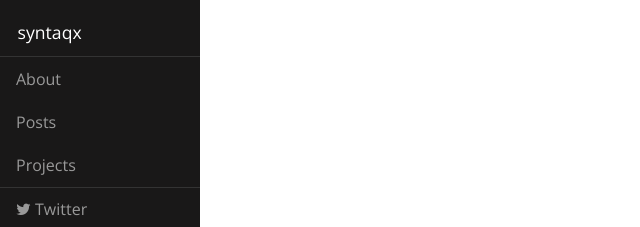
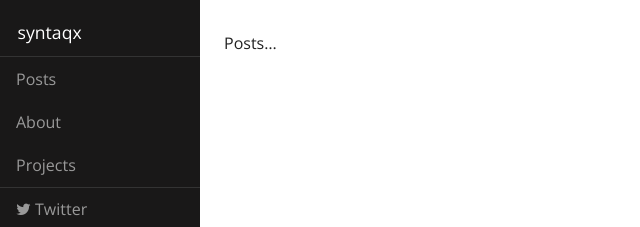
Before and after one commit to syntaqx/syntaqx.github.io, a Jekyll site: the page built from index.md, in a window 1280 px wide. Shown: the top 227 px of the page, without its empty margins (0-640 px from the left). Built offline with Jekyll 4.4.1, drawn with Linux system fonts in a browser that asks for light colours; nearby versions of some CDN libraries; Markdown is read by kramdown in place of the engine named in the settings.

Commit message:
fixing up some pages

```diff
--- a/_config.yml
+++ b/_config.yml
@@ -14,3 +14,5 @@
 author:
     name: Chase Hutchins
     email: syntaqx@gmail.com
+twitter: syntaqx
+github: syntaqx
--- a/_layouts/default.html
+++ b/_layouts/default.html
@@ -11,14 +11,14 @@
 
     <!-- styles; -->
     <link rel="stylesheet" href="http://fonts.googleapis.com/css?family=Open+Sans:300italic,400italic,600italic,700italic,800italic,300,400,600,700,800">
-    <link rel="stylesheet" href="components/normalize-css/normalize.css">
-    <link rel="stylesheet" href="components/font-awesome/css/font-awesome.css">
-    <link rel="stylesheet" href="css/main.css">
+    <link rel="stylesheet" href="/components/normalize-css/normalize.css">
+    <link rel="stylesheet" href="/components/font-awesome/css/font-awesome.css">
+    <link rel="stylesheet" href="/css/main.css">
     <!-- end styles -->
 
     <link rel="alternate" type="application/rss+xml" href="/atom.xml" />
 
-    <script src="components/modernizr/modernizr.js"></script>
+    <script src="/components/modernizr/modernizr.js"></script>
 </head>
 <body>
 
@@ -33,24 +33,28 @@
     <aside class="menu-sidebar">
         <a href="/" class="menu-sidebar-heading">{{ site.title }}</a>
         <ul>
-            <li><a href="#">About</a></li>
-            <li><a href="#">Posts</a></li>
-            <li><a href="#">Projects</a></li>
+            <li><a href="/">Posts</a></li>
+            <li><a href="/about">About</a></li>
+            <li><a href="/projects">Projects</a></li>
         </ul>
         <ul>
-            <li><a href="#"><i class="fa fa-twitter"></i> Twitter</a></li>
-            <li><a href="#"><i class="fa fa-github"></i> GitHub</a></li>
+            <li><a href="https://twitter.com/{{ site.twitter }}"><i class="fa fa-twitter"></i> Twitter</a></li>
+            <li><a href="https://github.com/{{ site.github }}"><i class="fa fa-github"></i> GitHub</a></li>
         </ul>
     </aside>
 
-    {{ content }}
+    <div class="main-container" role="main">
+
+        {{ content }}
+
+    </div>
 
     <script src="//ajax.googleapis.com/ajax/libs/jquery/2.0.3/jquery.min.js"></script>
-    <script>window.jQuery || document.write('<script src="components/jquery/jquery.min.js"><\/script>')</script>
+    <script>window.jQuery || document.write('<script src="/components/jquery/jquery.min.js"><\/script>')</script>
 
     <!-- scripts -->
-    <script src="js/plugins.js"></script>
-    <script src="js/main.js"></script>
+    <script src="/js/plugins.js"></script>
+    <script src="/js/main.js"></script>
     <!-- end scripts -->
 
     <script>
--- a/css/main.css
+++ b/css/main.css
@@ -148,6 +148,10 @@
     padding: 0;
 }
 
+.main-container {
+    margin-left: 200px;
+    padding: 1em 1.5em;
+}
 
 
 
--- a/index.html
+++ b/index.md
@@ -1,6 +1,9 @@
 ---
 layout: default
 ---
+
+Posts...
+
 <section class="content">
   <ul class="listing">
     {% for post in site.posts %}
```
Also changed, not shown: about/index.md (added, +5 -0 lines), projects/index.md (added, +5 -0 lines).
